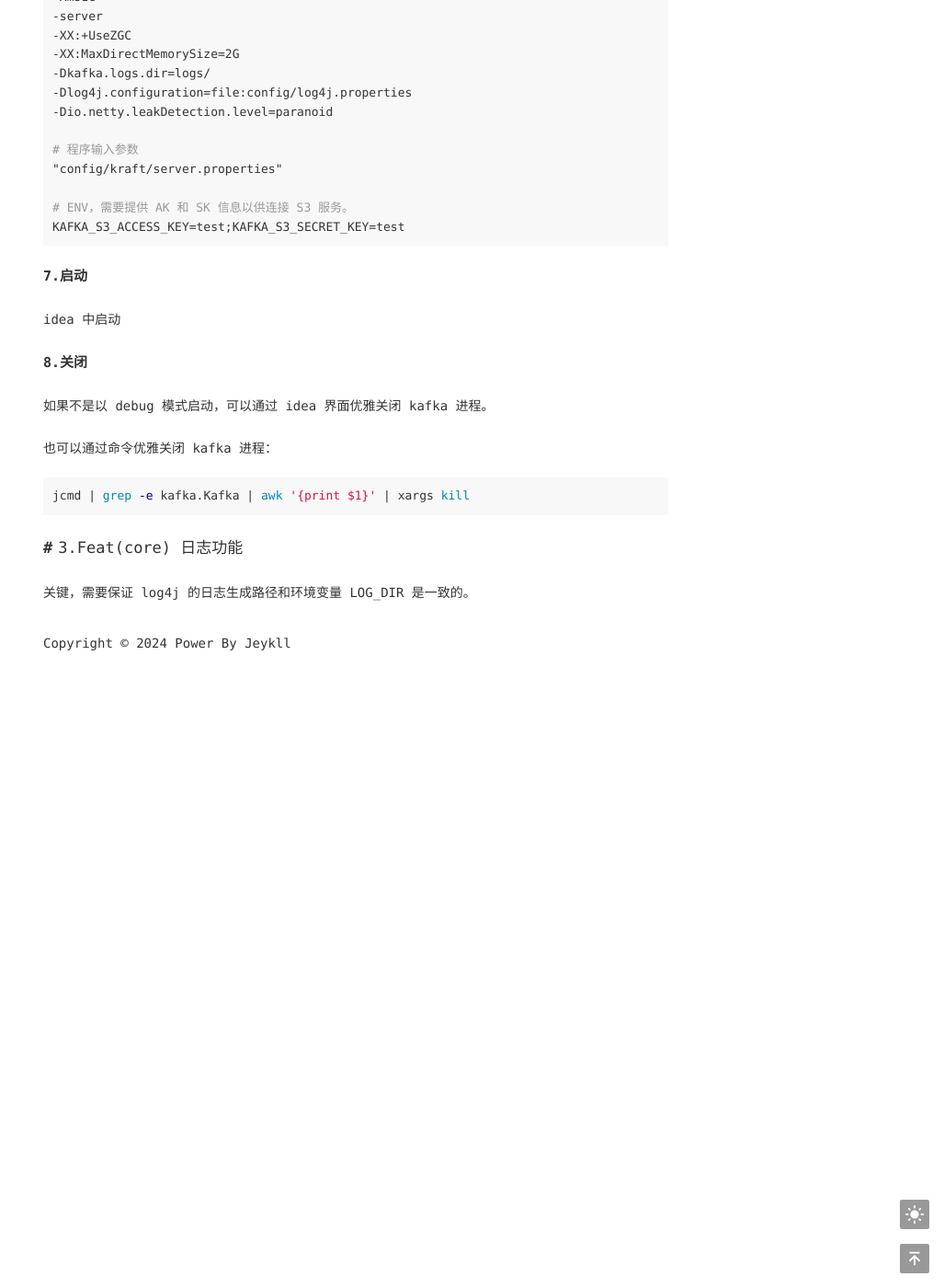
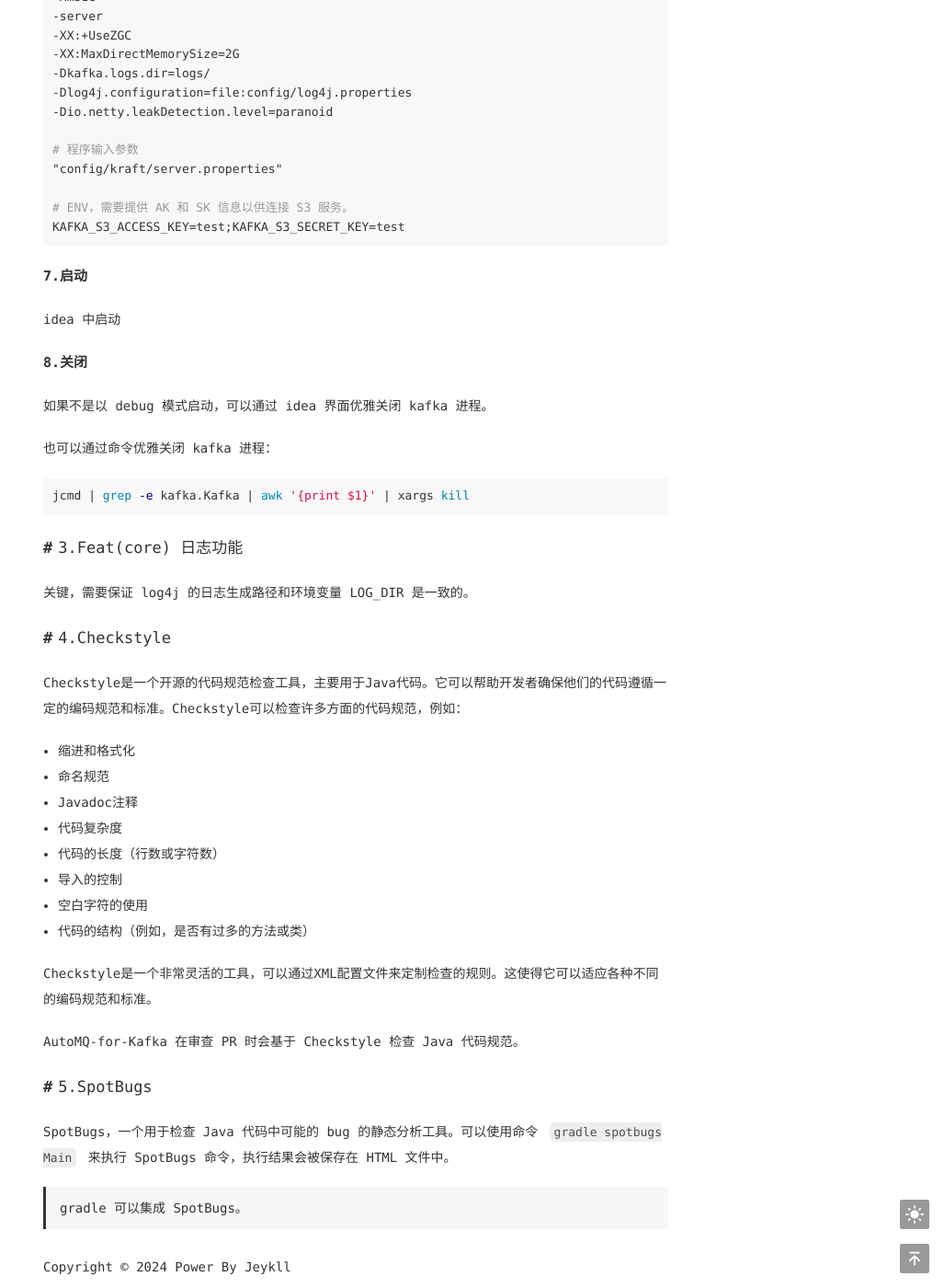
Before and after one commit to ipsum-0320/ipsum-0320.github.io, a Jekyll site: the page built from _posts/2024-03-20-automq-for-kafka 开源指南.md, in a window 1280 px wide and 1400 px high, scrolled down 3942 px. Shown: the whole window at 92% size, without its empty margins (253-1280 px from the left). Built offline with Jekyll 4.4.1, drawn with Linux system fonts in a browser that asks for light colours.

Commit message:
feat: add 2024-03-20-automq-for-kafka 开源指南

```diff
--- a/_posts/2024-03-20-automq-for-kafka 开源指南.md
+++ b/_posts/2024-03-20-automq-for-kafka 开源指南.md
@@ -196,3 +196,26 @@ jcmd | grep -e kafka.Kafka | awk '{print $1}' | xargs kill
 ## 3.Feat(core) 日志功能
 
 关键，需要保证 log4j 的日志生成路径和环境变量 LOG_DIR 是一致的。
+
+## 4.Checkstyle
+
+Checkstyle是一个开源的代码规范检查工具，主要用于Java代码。它可以帮助开发者确保他们的代码遵循一定的编码规范和标准。Checkstyle可以检查许多方面的代码规范，例如：
+
+* 缩进和格式化
+* 命名规范
+* Javadoc注释
+* 代码复杂度
+* 代码的长度（行数或字符数）
+* 导入的控制
+* 空白字符的使用
+* 代码的结构（例如，是否有过多的方法或类）
+
+Checkstyle是一个非常灵活的工具，可以通过XML配置文件来定制检查的规则。这使得它可以适应各种不同的编码规范和标准。
+
+AutoMQ-for-Kafka 在审查 PR 时会基于 Checkstyle 检查 Java 代码规范。
+
+## 5.SpotBugs
+
+SpotBugs，一个用于检查 Java 代码中可能的 bug 的静态分析工具。可以使用命令 `gradle spotbugsMain` 来执行 SpotBugs 命令，执行结果会被保存在 HTML 文件中。
+
+> gradle 可以集成 SpotBugs。
```
